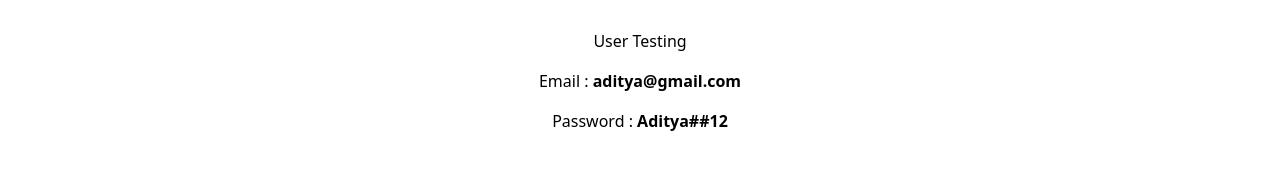
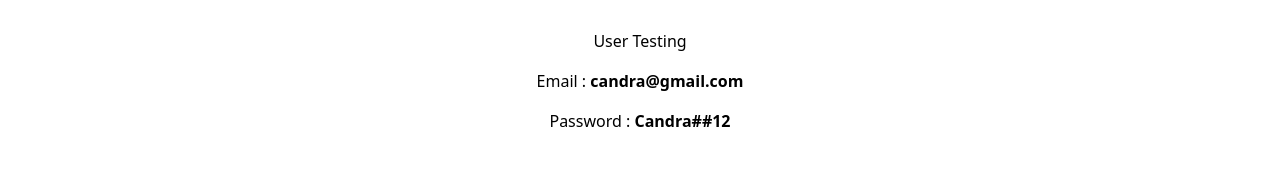
Before and after one commit to yogga18/moviedb.v2.0, a React (Vite) app: page /about in a window 1280 px wide. Shown: the part 139-308 px from the top of the page. Built offline with nearby package versions, Linux system fonts and the light colour scheme; no server answers.

Commit message:
change user test

```diff
--- a/src/pages/About/index.jsx
+++ b/src/pages/About/index.jsx
@@ -12,10 +12,10 @@ const AboutPage = () => {
         </h5>
         <p className='text-center mt-5'>User Testing</p>
         <p className='text-center'>
-          Email : <b>aditya@gmail.com</b>
+          Email : <b>candra@gmail.com</b>
         </p>
         <p className='text-center'>
-          Password :<b> Aditya##12</b>
+          Password :<b> Candra##12</b>
         </p>
       </Container>
     </Fragment>
```
